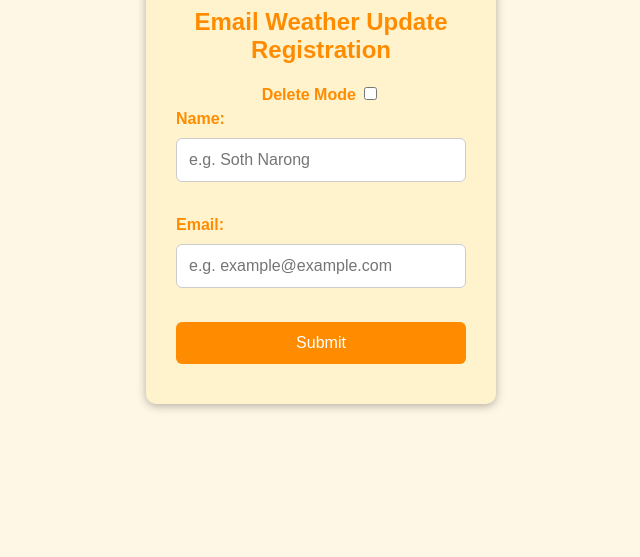
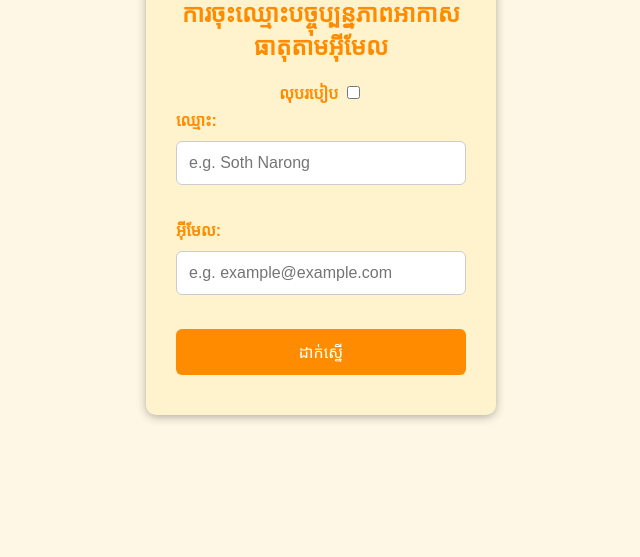
Before and after one commit to Manwel20/synoptic, a website: page website/public/index.html in a window 1280 px wide. Shown: the part 243-800 px from the top of the page, without its empty margins (319-959 px from the left). Drawn offline with Linux system fonts and the light colour scheme.

Commit message:
Update index.html

```diff
--- a/website/public/index.html
+++ b/website/public/index.html
@@ -3,7 +3,7 @@
 <head>
     <meta charset="UTF-8">
     <meta name="viewport" content="width=device-width, initial-scale=1.0">
-    <title>Sign Up Form</title>
+    <title>ទម្រង់ចុះឈ្មោះ</title>
     <link rel="stylesheet" href="styles.css">
     <script src="index.js" defer></script>
     <link rel="icon" href="EWB icon.jpg" type="image/x-icon">
@@ -13,23 +13,23 @@
         <div class="logo-container">
             <img src="ewb-logo.png" alt="Logo" class="logo">
         </div>
-        <h2 id="formTitle">Email Weather Update Registration</h2>
+        <h2 id="formTitle">ការចុះឈ្មោះបច្ចុប្បន្នភាពអាកាសធាតុតាមអ៊ីមែល</h2>
         <div class="toggle-container">
-            <label class="toggle-label" for="toggleMode">Delete Mode</label>
+            <label class="toggle-label" for="toggleMode">លុបរបៀប</label>
             <input type="checkbox" id="toggleMode">
         </div>
         <form id="contactForm" action="/submit" method="post">
-            <label for="name">Name:</label>
+            <label for="name">ឈ្មោះ:</label>
             <input type="text" id="name" name="name" placeholder="e.g. Soth Narong" required>
             <p id="nameError" class="error-message"></p>
 
-            <label for="email">Email:</label>
+            <label for="email">អ៊ីមែល:</label>
             <input type="text" id="email" name="email" placeholder="e.g. example@example.com" required>
             <p id="emailError" class="error-message"></p>
 
-            <button id="submit" type="submit">Submit</button>
+            <button id="submit" type="submit">ដាក់ស្នើ</button>
         </form>
-        <div id="confirmationMessage" class="confirmation-message" style="display: none;">Thank you! Your form has been submitted.</div>
+        <div id="confirmationMessage" class="confirmation-message" style="display: none;">សូមអរគុណ! ទម្រង់បែបបទរបស់អ្នកត្រូវបានដាក់ស្នើ។.</div>
     </div>
 </body>
 </html>
```
